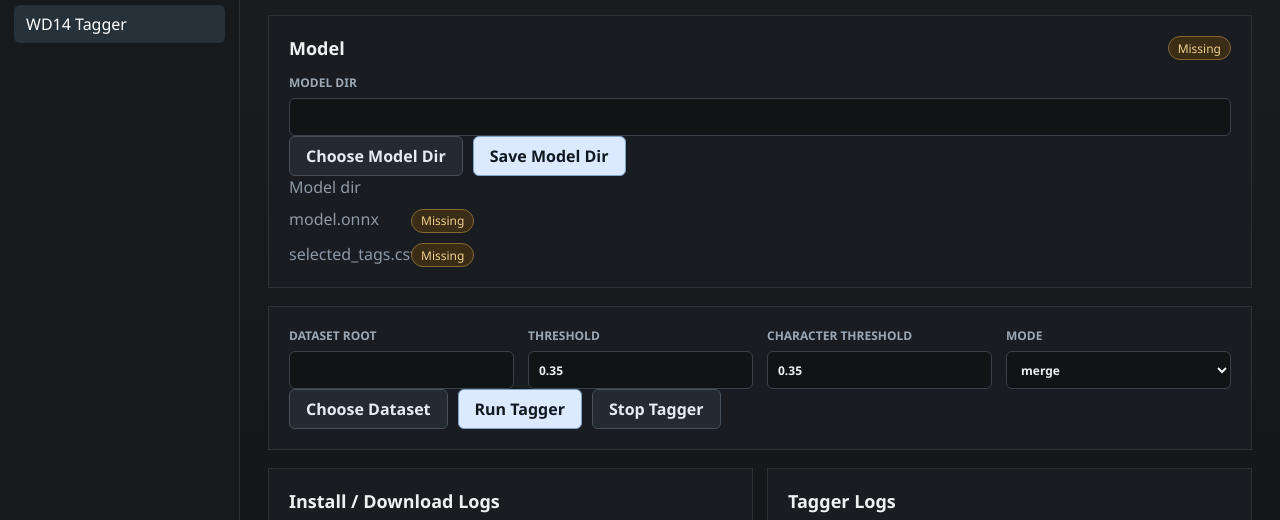
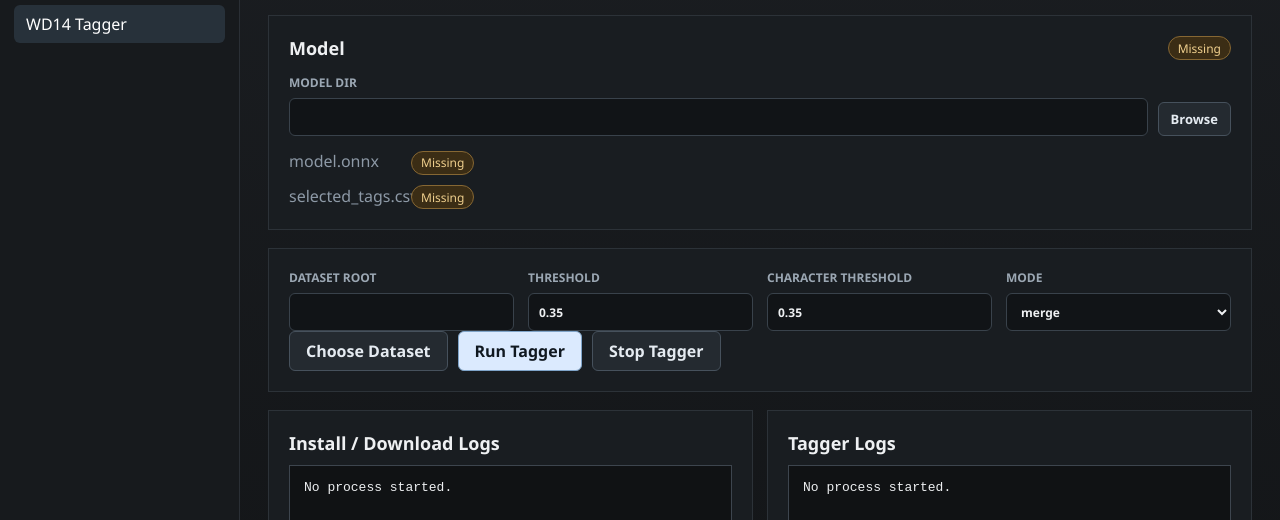
Before and after one commit to ttttdiva/LoraTraining, a website built with Vite: page packages/desktop/index.html in a window 1280 px wide. Both pictures are taken after a click on the button "WD14 Tagger". Shown: the part 210-730 px from the top of the page. Built offline with nearby package versions, Linux system fonts and the light colour scheme.

Commit message:
Refine tagger model directory UI

```diff
--- a/packages/desktop/package.json
+++ b/packages/desktop/package.json
@@ -1,7 +1,7 @@
 {
   "name": "desktop",
   "private": true,
-  "version": "0.1.3",
+  "version": "0.1.4",
   "type": "module",
   "scripts": {
     "dev": "vite --host 0.0.0.0 --port 1420",
--- a/packages/desktop/src-tauri/Cargo.toml
+++ b/packages/desktop/src-tauri/Cargo.toml
@@ -1,6 +1,6 @@
 [package]
 name = "lora-training-desktop"
-version = "0.1.3"
+version = "0.1.4"
 edition = "2021"
 
 [build-dependencies]
--- a/packages/desktop/src-tauri/tauri.conf.json
+++ b/packages/desktop/src-tauri/tauri.conf.json
@@ -7,7 +7,7 @@
   },
   "package": {
     "productName": "LoraTraining",
-    "version": "0.1.3"
+    "version": "0.1.4"
   },
   "tauri": {
     "allowlist": {
--- a/packages/desktop/src/main.ts
+++ b/packages/desktop/src/main.ts
@@ -504,15 +504,11 @@ function renderTagger(): string {
     </section>
     <section class="panel">
       <div class="section-title"><h2>Model</h2>${statusPill(Boolean(status.modelExists && status.tagsExists), "Ready", "Missing")}</div>
-      <div class="form-grid">
+      <div class="path-picker">
         <label>Model dir<input id="tagger-model-dir" value="${escapeHtml(state.tagger.modelDir || status.modelDir || state.settings?.taggerModelDir || "")}"></label>
+        <button class="secondary-button compact-button" id="choose-tagger-model-dir" type="button">Browse</button>
       </div>
-      <div class="action-row">
-        <button class="secondary-button" id="choose-tagger-model-dir" type="button">Choose Model Dir</button>
-        <button class="primary-button" id="save-tagger-model-dir" type="button">Save Model Dir</button>
-      </div>
-      <dl class="details">
-        <div><dt>Model dir</dt><dd class="mono">${escapeHtml(status.modelDir || state.settings?.taggerModelDir || "")}</dd></div>
+      <dl class="details model-status-list">
         <div><dt>model.onnx</dt><dd>${statusPill(Boolean(status.modelExists), "Found", "Missing")}</dd></div>
         <div><dt>selected_tags.csv</dt><dd>${statusPill(Boolean(status.tagsExists), "Found", "Missing")}</dd></div>
       </dl>
@@ -627,9 +623,9 @@ function bindEvents(): void {
   document.querySelectorAll<HTMLButtonElement>("[data-stop-process]").forEach((button) => button.addEventListener("click", () => void stopProcess(button.dataset.stopProcess || "")));
   document.querySelector("#refresh-tagger")?.addEventListener("click", () => { syncTaggerControls(); void loadTaggerStatus(); });
   document.querySelector("#install-tagger-deps")?.addEventListener("click", () => void startTaggerPlan("tagger_install_deps_plan"));
-  document.querySelector("#download-tagger-model")?.addEventListener("click", () => { syncTaggerControls(); void startTaggerPlan("tagger_download_plan"); });
+  document.querySelector("#download-tagger-model")?.addEventListener("click", () => void downloadTaggerModel());
   document.querySelector("#choose-tagger-model-dir")?.addEventListener("click", () => void chooseTaggerModelDir());
-  document.querySelector("#save-tagger-model-dir")?.addEventListener("click", () => { syncTaggerControls(); void saveTaggerModelDir(); });
+  document.querySelector("#tagger-model-dir")?.addEventListener("change", () => { syncTaggerControls(); void persistTaggerModelDir().then(loadTaggerStatus); });
   document.querySelector("#choose-tagger-root")?.addEventListener("click", () => void chooseTaggerRoot());
   document.querySelector("#run-tagger")?.addEventListener("click", () => { syncTaggerControls(); void runTagger(); });
 }
@@ -811,17 +807,23 @@ async function chooseTaggerModelDir(): Promise<void> {
   const result = await open({ directory: true, multiple: false, title: "Select WD14 model folder" });
   if (typeof result !== "string") return;
   state.tagger.modelDir = result;
-  await saveTaggerModelDir();
+  await persistTaggerModelDir();
+  await loadTaggerStatus();
 }
 
-async function saveTaggerModelDir(): Promise<void> {
+async function persistTaggerModelDir(): Promise<void> {
   if (!state.settings) return;
   const modelDir = state.tagger.modelDir.trim();
   if (!modelDir) return;
+  if (modelDir === state.settings.taggerModelDir) return;
   state.settings = await bridgeData<Settings>("settings_save", { ...state.settings, taggerModelDir: modelDir });
   state.tagger.modelDir = state.settings.taggerModelDir;
-  state.tagger.message = "Saved model directory.";
-  await loadTaggerStatus();
+}
+
+async function downloadTaggerModel(): Promise<void> {
+  syncTaggerControls();
+  await persistTaggerModelDir();
+  await startTaggerPlan("tagger_download_plan");
 }
 
 async function chooseTaggerRoot(): Promise<void> {
@@ -833,6 +835,7 @@ async function chooseTaggerRoot(): Promise<void> {
 
 async function runTagger(): Promise<void> {
   syncTaggerControls();
+  await persistTaggerModelDir();
   const result = await bridgeData<{ plan: LaunchPlan }>("tagger_launch_plan", {
     modelDir: state.tagger.modelDir || state.settings?.taggerModelDir || "",
     datasetRoot: state.tagger.datasetRoot,
--- a/packages/desktop/src/styles.css
+++ b/packages/desktop/src/styles.css
@@ -281,6 +281,12 @@ h3 {
   background: #2e363e;
 }
 
+.compact-button {
+  min-height: 34px;
+  padding: 0 12px;
+  font-size: 13px;
+}
+
 .danger-button {
   min-height: 40px;
   padding: 0 16px;
@@ -326,6 +332,37 @@ h3 {
   display: grid;
   grid-template-columns: 110px minmax(0, 1fr);
   gap: 12px;
+}
+
+.path-picker {
+  display: grid;
+  grid-template-columns: minmax(260px, 1fr) auto;
+  gap: 10px;
+  align-items: end;
+  margin-bottom: 14px;
+}
+
+.path-picker label {
+  display: grid;
+  gap: 7px;
+  color: #9ba7b3;
+  font-size: 12px;
+  font-weight: 700;
+  text-transform: uppercase;
+}
+
+.path-picker input {
+  width: 100%;
+  min-height: 38px;
+  padding: 0 10px;
+  border: 1px solid #39424b;
+  border-radius: 6px;
+  background: #111417;
+  color: #eef0f2;
+}
+
+.model-status-list {
+  margin-top: 2px;
 }
 
 .metrics {
```
Also changed, not shown: 1 other file.
